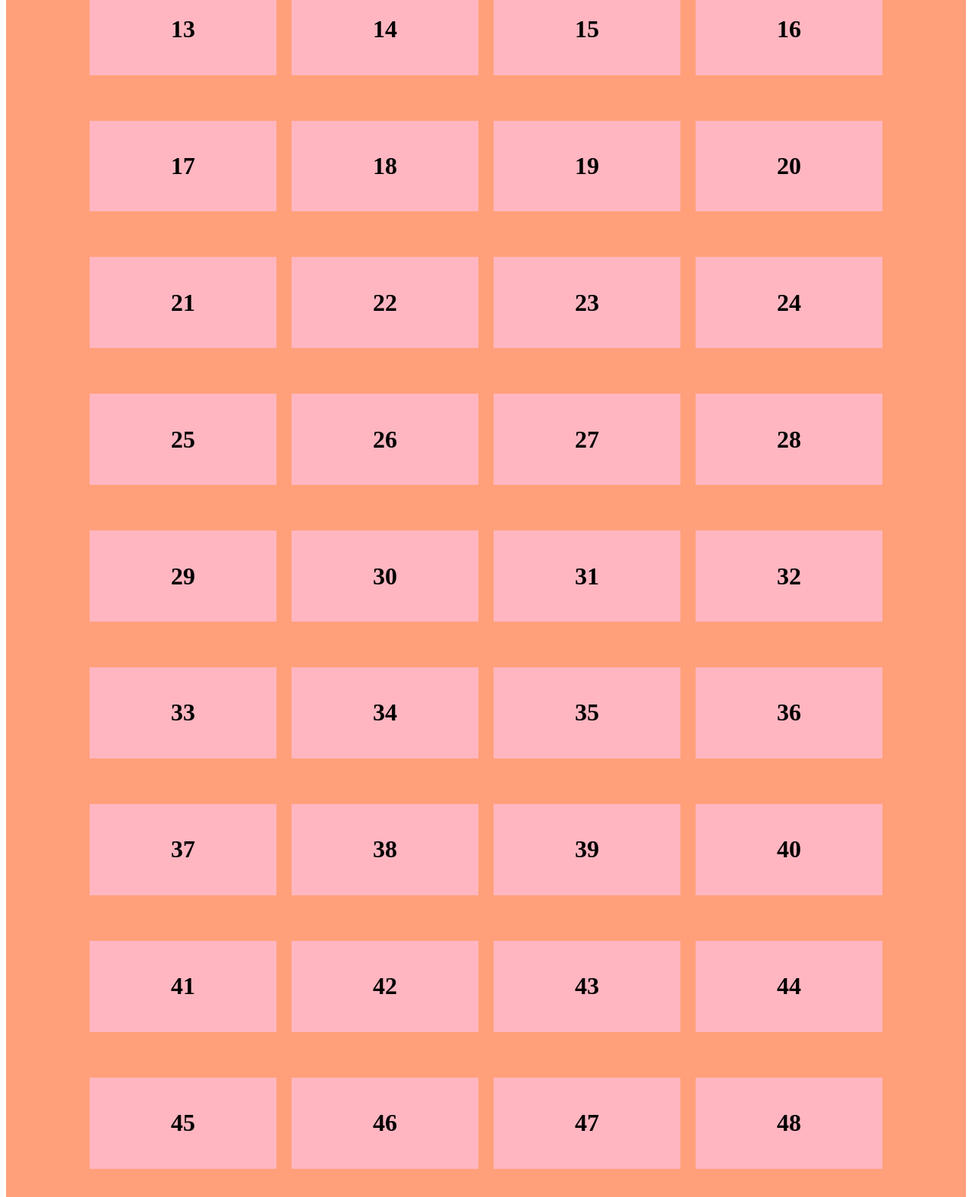
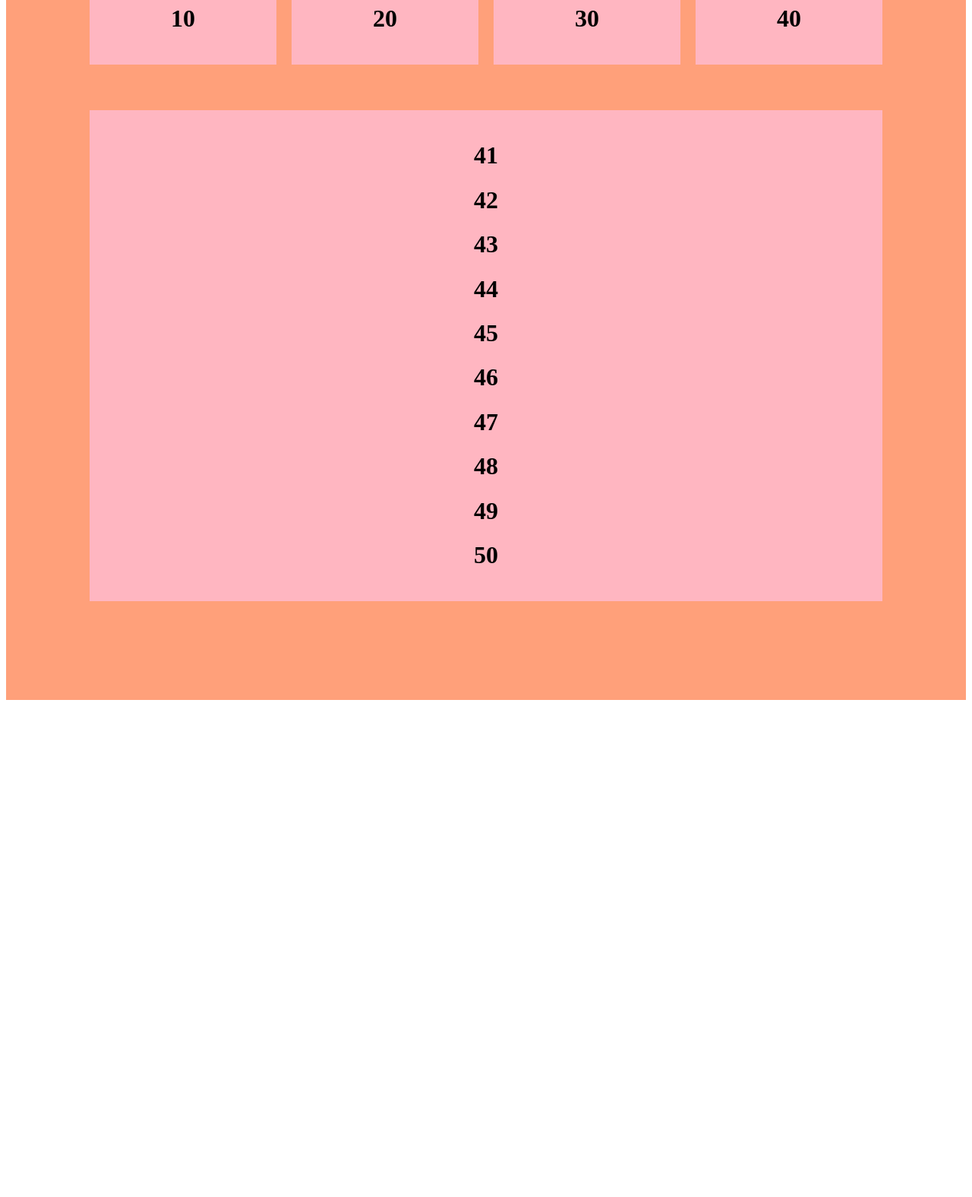
Before and after one commit to chalumurigirish/github-2, a plain HTML site: page HTML-assignment/index.html in a window 1280 px wide. Shown: the part 699-2274 px from the top of the page at 76% size. After the commit the page ends 1628 px from the top, so only its background shows below. Drawn offline with Linux system fonts and the light colour scheme.

Commit message:
Refactor child divs to display numbers 1 to 50
Updated the child divs to include numbers 1 to 50.

```diff
--- a/HTML-assignment/index.html
+++ b/HTML-assignment/index.html
@@ -10,201 +10,66 @@
     <div class ="parent">
         <div class="child">
             <h1>1</h1>
-            </div>
-
-            <div class="child">
             <h1>2</h1>
-            </div>
-
-            <div class="child">
             <h1>3</h1>
-            </div>
-
-            <div class="child">
             <h1>4</h1>
-            </div>
-
-            <div class="child">
             <h1>5</h1>
-            </div>
-
-         <div class="child">
             <h1>6</h1>
-            </div>
-
-            <div class="child">
             <h1>7</h1>
-            </div>
-
-            <div class="child">
             <h1>8</h1>
-            </div>
-
-            <div class="child">
             <h1>9</h1>
-            </div>
-
-            <div class="child">
             <h1>10</h1>
         </div>
 
         <div class="child">
             <h1>11</h1>
-            </div>
-
-            <div class="child">
             <h1>12</h1>
-            </div>
-
-            <div class="child">
             <h1>13</h1>
-            </div>
-
-            <div class="child">
             <h1>14</h1>
-            </div>
-
-            <div class="child">
             <h1>15</h1>
-            </div>
-
-            <div class="child">
             <h1>16</h1>
-            </div>
-
-            <div class="child">
             <h1>17</h1>
-            </div>
-
-            <div class="child">
             <h1>18</h1>
-            </div>
-
-            <div class="child">
             <h1>19</h1>
-            </div>
-
-            <div class="child">
             <h1>20</h1>
         </div>
 
         <div class="child">
             <h1>21</h1>
-            </div>
-
-            <div class="child">
             <h1>22</h1>
-            </div>
-
-            <div class="child">
             <h1>23</h1>
-            </div>
-
-            <div class="child">
             <h1>24</h1>
-            </div>
-
-            <div class="child">
             <h1>25</h1>
-            </div>
-
-            <div class="child">
             <h1>26</h1>
-            </div>
-
-            <div class="child">
             <h1>27</h1>
-            </div>
-
-            <div class="child">
             <h1>28</h1>
-            </div>
-
-            <div class="child">
             <h1>29</h1>
-            </div>
-
-            <div class="child">
             <h1>30</h1>
         </div>
 
         <div class="child">
             <h1>31</h1>
-            </div>
-
-            <div class="child">
             <h1>32</h1>
-            </div>
-
-            <div class="child">
             <h1>33</h1>
-            </div>
-
-            <div class="child">
             <h1>34</h1>
-            </div>
-
-            <div class="child">
             <h1>35</h1>
-            </div>
-
-            <div class="child">
             <h1>36</h1>
-            </div>
-
-            <div class="child">
             <h1>37</h1>
-            </div>
-
-            <div class="child">
             <h1>38</h1>
-            </div>
-
-            <div class="child">
             <h1>39</h1>
-            </div>
-
-            <div class="child">
             <h1>40</h1>
         </div>
 
         <div class="child">
             <h1>41</h1>
-            </div>
-
-            <div class="child">
             <h1>42</h1>
-            </div>
-
-            <div class="child">
             <h1>43</h1>
-            </div>
-
-            <div class="child">
             <h1>44</h1>
-            </div>
-
-            <div class="child">
             <h1>45</h1>
-            </div>
-
-            <div class="child">
             <h1>46</h1>
-            </div>
-
-            <div class="child">
             <h1>47</h1>
-            </div>
-
-            <div class="child">
             <h1>48</h1>
-            </div>
-
-            <div class="child">
             <h1>49</h1>
-            </div>
-
-            <div class="child">
             <h1>50</h1>
         </div>
     </div>
```
Lines whose indentation alone changed are shown as unchanged.
